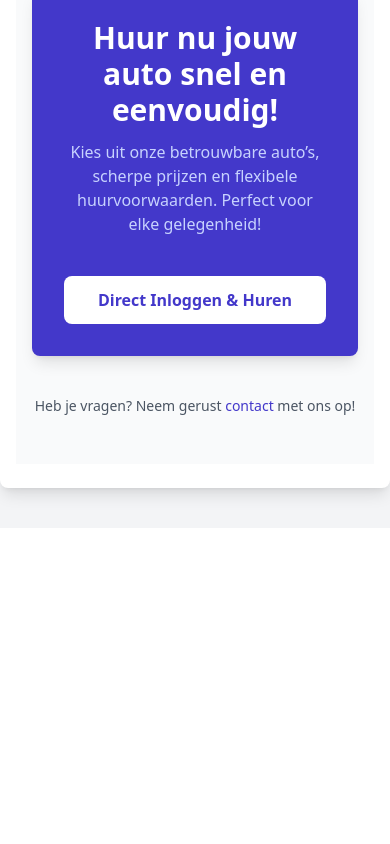
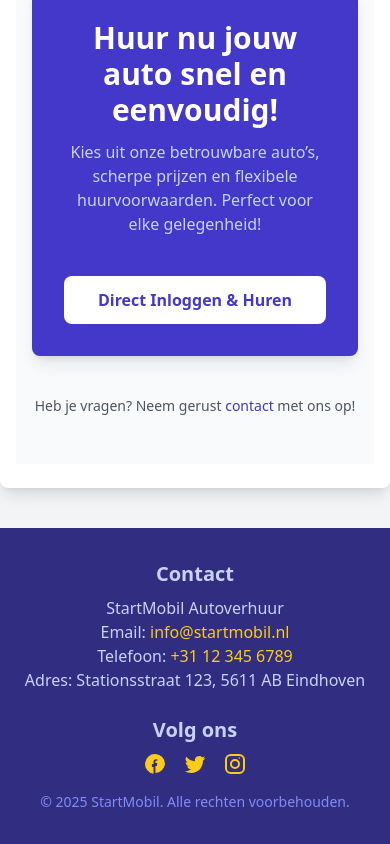
Before and after one commit to Hassanh123/StartMobilApp, a Vue app: page / in a window 390 px wide. Shown: the part 980-1824 px from the top of the page. Before the commit the page ends 1508 px from the top, so only its background shows below. Built offline with nearby package versions, Linux system fonts and the light colour scheme.

Commit message:
footer toegevoegd en de stijling wat aangepast nieuwere versie de footer is ook responsive en staat wat standaard informatie in

```diff
--- a/src/App.vue
+++ b/src/App.vue
@@ -57,9 +57,80 @@
     </nav>
 
     <!-- Main content -->
-    <main class="flex-grow max-w-7xl w-full mx-auto px-4 sm:px-6 lg:px-8 py-6 sm:py-8 bg-white rounded-lg shadow-lg mt-6 sm:mt-8 mb-10 sm:mb-12">
+    <main
+      class="flex-grow max-w-7xl w-full mx-auto px-4 sm:px-6 lg:px-8 py-6 sm:py-8 bg-white rounded-lg shadow-lg mt-6 sm:mt-8 mb-10 sm:mb-12"
+    >
       <router-view />
     </main>
+
+    <!-- Footer -->
+    <footer class="bg-indigo-900 text-indigo-200 py-8 mt-auto">
+      <div
+        class="max-w-7xl mx-auto px-4 sm:px-6 lg:px-8 flex flex-col md:flex-row justify-between items-center gap-6"
+      >
+        <!-- Contactgegevens -->
+        <div class="text-center md:text-left">
+          <h2 class="text-xl font-semibold mb-2">Contact</h2>
+          <p>StartMobil Autoverhuur</p>
+          <p>
+            Email:
+            <a
+              href="mailto:info@startmobil.nl"
+              class="text-yellow-400 hover:underline"
+              >info@startmobil.nl</a
+            >
+          </p>
+          <p>
+            Telefoon:
+            <a href="tel:+31123456789" class="text-yellow-400 hover:underline"
+              >+31 12 345 6789</a
+            >
+          </p>
+          <p>Adres: Stationsstraat 123, 5611 AB Eindhoven</p>
+        </div>
+
+        <!-- Social media / overige info -->
+        <div class="text-center md:text-right">
+          <h2 class="text-xl font-semibold mb-2">Volg ons</h2>
+          <div class="flex justify-center md:justify-end gap-4 text-yellow-400">
+            <a href="#" aria-label="Facebook" class="hover:text-yellow-300 transition">
+              <svg
+                class="w-6 h-6"
+                fill="currentColor"
+                viewBox="0 0 24 24"
+                >
+                <path
+                  d="M22 12a10 10 0 1 0-11.5 9.87v-6.98H8.9v-2.9h1.6V9.6c0-1.58.94-2.46 2.38-2.46.69 0 1.41.13 1.41.13v1.56h-.8c-.79 0-1.04.49-1.04.99v1.2h1.77l-.28 2.9h-1.5v6.98A10 10 0 0 0 22 12z"
+                />
+              </svg>
+            </a>
+            <a href="#" aria-label="Twitter" class="hover:text-yellow-300 transition">
+              <svg
+                class="w-6 h-6"
+                fill="currentColor"
+                viewBox="0 0 24 24"
+                >
+                <path
+                  d="M22.46 6c-.77.35-1.6.58-2.46.69a4.28 4.28 0 0 0 1.88-2.37 8.44 8.44 0 0 1-2.7 1.03 4.22 4.22 0 0 0-7.2 3.85 11.96 11.96 0 0 1-8.7-4.41 4.22 4.22 0 0 0 1.3 5.63 4.2 4.2 0 0 1-1.91-.53v.05a4.22 4.22 0 0 0 3.39 4.14 4.24 4.24 0 0 1-1.9.07 4.22 4.22 0 0 0 3.94 2.93A8.48 8.48 0 0 1 2 19.54 11.95 11.95 0 0 0 8.29 21c7.55 0 11.68-6.26 11.68-11.68 0-.18 0-.35-.01-.53A8.18 8.18 0 0 0 22.46 6z"
+                />
+              </svg>
+            </a>
+            <a href="#" aria-label="Instagram" class="hover:text-yellow-300 transition">
+              <svg
+                class="w-6 h-6"
+                fill="currentColor"
+                viewBox="0 0 24 24"
+                >
+                <path
+                  d="M7.75 2h8.5A5.75 5.75 0 0 1 22 7.75v8.5A5.75 5.75 0 0 1 16.25 22h-8.5A5.75 5.75 0 0 1 2 16.25v-8.5A5.75 5.75 0 0 1 7.75 2zm0 2A3.75 3.75 0 0 0 4 7.75v8.5A3.75 3.75 0 0 0 7.75 20h8.5a3.75 3.75 0 0 0 3.75-3.75v-8.5A3.75 3.75 0 0 0 16.25 4h-8.5zm8.5 1.25a.75.75 0 1 1 0 1.5.75.75 0 0 1 0-1.5zM12 7a5 5 0 1 1 0 10 5 5 0 0 1 0-10zm0 2a3 3 0 1 0 0 6 3 3 0 0 0 0-6z"
+                />
+              </svg>
+            </a>
+          </div>
+          <p class="mt-4 text-sm text-indigo-400">&copy; 2025 StartMobil. Alle rechten voorbehouden.</p>
+        </div>
+      </div>
+    </footer>
   </div>
 </template>
 
```
Lines whose indentation alone changed are shown as unchanged.
